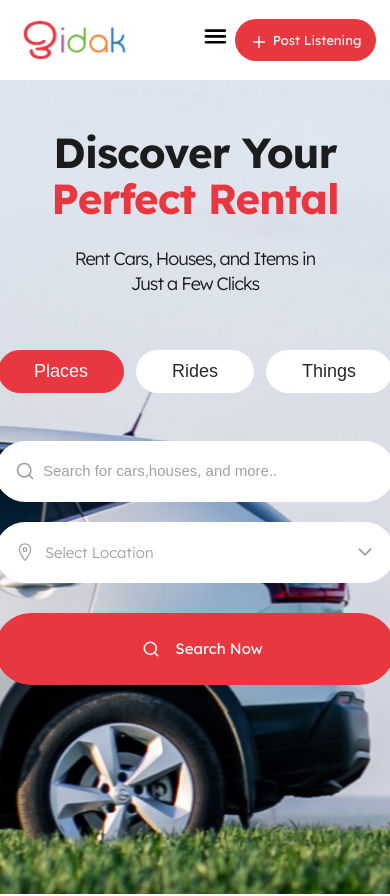
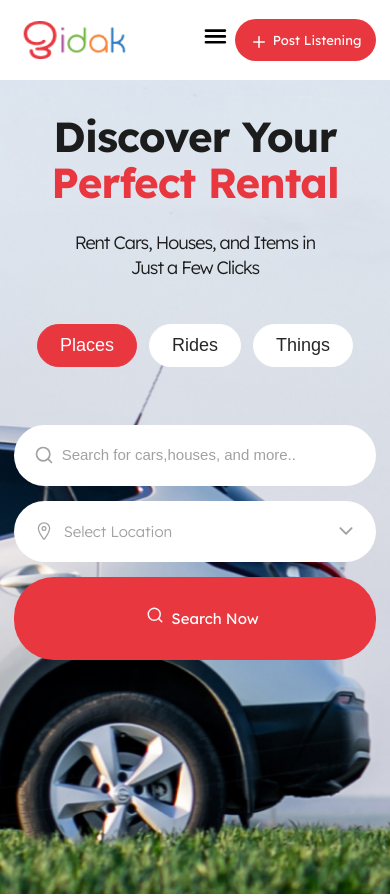
Before and after one commit to Ludius1/TriDark, a React (Vite) app: page / in a window 390 px wide. Shown: the top 896 px of the page. Built offline with nearby package versions, Linux system fonts and the light colour scheme.

Commit message:
my new commit

```diff
--- a/src/sections/hero/Hero.jsx
+++ b/src/sections/hero/Hero.jsx
@@ -6,7 +6,7 @@ import './hero.css'
 const Hero = () => {
   return (
     <section id="hero">
-        <div className="container hero__section hero__conainer section_hero">
+        <div className="container hero__section section_hero">
             <h1>Discover Your <span>Perfect Rental</span></h1>
             <h3>Rent Cars, Houses, and Items in Just a Few Clicks</h3>
 
@@ -25,11 +25,11 @@ const Hero = () => {
                 <div className="inside__searchy">
                   <div className="icons__inside__seacrch">
                      <div className="icons__group">
-                     <span id="location__icon"><IoLocationOutline/></span>
-                      <span className="spantext">Select Location</span>
+                        <span id="location__icon"><IoLocationOutline/></span>
+                        <span className="spantext">Select Location</span>
                      </div>
                       <span id="down_icon"><IoIosArrowDown/></span>
-                    </div>
+                  </div>
 
 
                     <div className="big_icon">
--- a/src/sections/hero/hero.css
+++ b/src/sections/hero/hero.css
@@ -40,9 +40,9 @@
     display: flex;
     align-items: center;
     justify-content: space-between;
-    gap: 30px;
+    gap: 10px;
     padding: 0 25px;
-    width: max-content;
+    /* width: 100%; */
     height: 80px;
     background-color: var(--color-white);
     border-radius: 80px;
@@ -53,14 +53,14 @@
     justify-content: center;
     column-gap: 8px;
     align-items: center;
-    width: 300px;
+    width: 280px;
     border-right: 1px solid var(--color-grey);
 }
 .inside__searchy {
     display: flex;
     align-items: center;
     justify-content: space-between;
-    gap: 40px;
+    gap: 20px;
 }
 .big__icon__text {
     display: none;
@@ -73,9 +73,7 @@
     color: var(--color-grey);
     margin-top: 5px;
 }
-.big_icon {
-    width: max-content;
-}
+
 #big__search {
     padding: 15px 15px;
     width: 100%;
@@ -84,7 +82,6 @@
     border-radius: 30px;
     color: rgb(245, 245, 245);
     font-size: 18px;
-    display: flex;
 }
 #big__search:hover {
     padding: 15px 15px;
@@ -176,28 +173,21 @@ input::placeholder,.spantext {
 
     #hero {
         background-size: cover;
-        width: 100%;
         background-position-x: left;
         height: 100vh;
         margin-top: 50px;
-        width: 100%;
-
     }
     .container {
         width: var(--container-width-md);
     }
     .section_hero {
-        padding:  5rem 0;
+        pading-top:  5rem;
     }
-    .hero__conainer {
-        display: flex;
+
+    .hero__section {
+        /* display: flex;
         align-items: center;
-    }
-    .hero__search h1 {
-       padding: 0 40px;
-    }
-    .hero__section {
-        margin: -80px 0;
+        justify-content: space-between; */
     }
     .hero__section h1 {
         font-size: 42px;
@@ -211,14 +201,12 @@ input::placeholder,.spantext {
     .btn__hero {
         display: flex;;
         flex-direction: row;
-        justify-content: space-between;
-        padding:10px 35px;
-        align-items: center;
+        /* justify-content: space-between;
+        align-items: center; */
     }
    .btn-primary, .btn-white {
         font-size: 18px;
         font-weight: 300;
-        padding:10px 35px;
     }
    .btn-primary:hover {
         border: 1px solid var(--color-black);
@@ -233,41 +221,47 @@ input::placeholder,.spantext {
         font-weight: 300;
     }
     .hero__search {
-        display: block;
+        display: flex;
         flex-direction: column;
         align-items: center;
         background: none;
+        gap: 0px;
+        margin-top: 50px;
+        padding: 0;width: 100%;
+
+        /* width: 100%; */
+        /* padding: 0 20px; */
     }
     .input__section {
         display: flex;
+        flex-direction: row;
         align-items: center;
         padding: 12px 20px;
-        width: 400px;
-        margin:  20px 0;
+        /* width: 400px; */
         background-color: white;
         border-radius: 40px;
         border: none;
+        width: 100%;
     }
     .inside__searchy {
-        display: flex;
+        display: block;
         align-items: center;
-        flex-direction: column;
-        gap: 30px;
+        /* flex-direction: column; */
+        width: 100%;
     }
     .icons__inside__seacrch {
-        /* display: block;
-        padding: 10px 22px;
-        background-color: white; */
         display: flex;
         justify-content: space-between;
         align-items: center;
         padding: 12px 20px;
-        width: 400px;
+        /* width: 280px; */
         background-color: white;
         border-radius: 40px;
+        margin: 15px 0;
     }
     .icons__group {
         display: flex;
+        align-items: center;
         align-items: center;
         gap: 10px;
     }
@@ -275,27 +269,29 @@ input::placeholder,.spantext {
         display: flex;
         flex-direction: row;
         align-items: center;
-        width: 400px;
+        text-align: center;
         justify-content: center;
+
+        gap: 10px;
         border-radius: 40px;
-        padding: 12px 0;
+        padding: 12px 20px;
         background-color: var(--color-primary);
     }
     .big_icon:hover {
         background-color: var(--color-black);
     }
     #big__search {
-        background-color: transparent;
+        background: none;
         border: none;
-        width: max-content;
+        width: 0;
+        display: block;
     }
     #big__search:hover {
         background-color: transparent;
         border: none;
-        width: max-content;
         color: white;
     }
-    .big__icon__text {
+    .big__icon__text     {
         color: white;
         display: flex;
         font-size: 15px;
--- a/src/sections/listings/listing.css
+++ b/src/sections/listings/listing.css
@@ -107,7 +107,7 @@
     justify-content: space-between;
     align-items: center;
     margin: 25px 0;
-    padding: 0px 18px;
+    padding: 0px 15px;
 }
 .other__property__tag h5 {
     font-weight: 300;
@@ -209,6 +209,23 @@
         display: grid;
         grid-template-columns: 1fr;
     }
+    .other__property__tag {
+        display: flex;
+        justify-content: space-between;
+        align-items: center;
+        margin: 25px 0;
+        padding: 0px 15px;
+    }
+    .other__property__tag h5 {
+        font-weight: 300;
+        font-size: 13px;
+        color:rgb(83, 83, 83);
+    }
+    .other__property__tag .bath {
+        border-right: 2px solid rgb(83, 83, 83);
+        border-left: 2px solid rgb(83, 83, 83);
+        padding-inline: 10px;
 
+    }
 
 }
```
